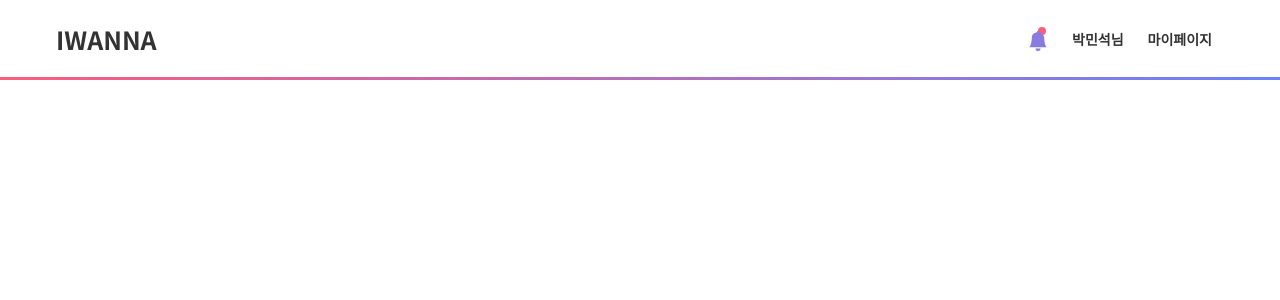
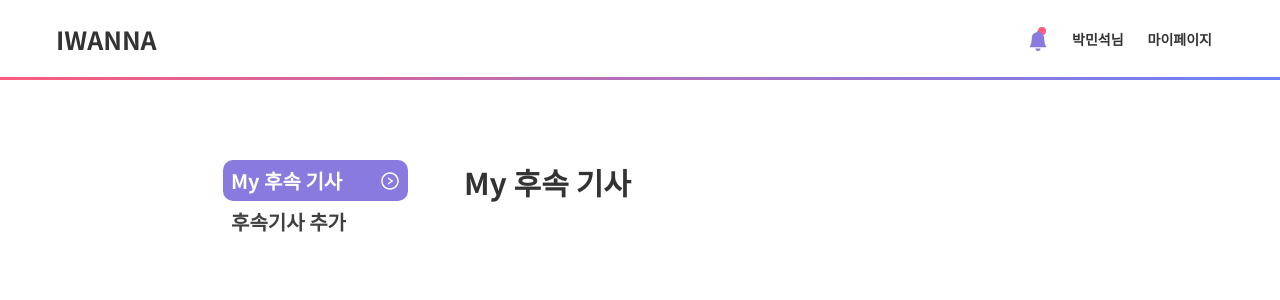
Before and after one commit to wnsgur1595/iwanna, a React (Create React App) app in the folder frontend/iwanna-client/: page /mypage/1 in a window 1280 px wide. Before the commit this address had no page. Shown: the top 300 px of the page. Built offline with nearby package versions, Linux system fonts and the light colour scheme.

Commit message:
:lipstick: MyPageContents, Subscribe Component, Style 추가

```diff
--- a/frontend/iwanna-client/src/App.tsx
+++ b/frontend/iwanna-client/src/App.tsx
@@ -5,6 +5,7 @@ import LandingPage from './components/views/LandingPage/LandingPage';
 import LoginPage from './components/views/LoginPage/LoginPage';
 import RegisterPage from './components/views/RegisterPage/RegisterPage';
 import ChoicePage from './components/views/RegisterPage/ChoicePage';
+import MyPage from './components/views/MyPage/MyPage';
 
 function App() {
   return (
@@ -16,6 +17,7 @@ function App() {
           <Route path="/login" element={<LoginPage />} />
           <Route path="/choice" element={<ChoicePage />} />
           <Route path="/register/:classfication" element={<RegisterPage />} />
+          <Route path="/mypage/:type" element={<MyPage />} />
         </Routes>
       </div>
     </Router>
--- a/frontend/iwanna-client/src/components/common/Category.tsx
+++ b/frontend/iwanna-client/src/components/common/Category.tsx
@@ -29,7 +29,7 @@ const Category: React.FC<CategoryProps> = ({
     idx: number
   ) => {
     setCategory(
-      category.map((category) =>
+      category.map((category, idx) =>
         name === category.name
           ? {...category, isClicked: true}
           : {...category, isClicked: false}
--- a/frontend/iwanna-client/src/components/common/common.scss
+++ b/frontend/iwanna-client/src/components/common/common.scss
@@ -45,7 +45,7 @@
       display: flex;
       align-items: center;
 
-      div {
+      .category_name {
         font-weight: bold;
         font-size: 30px;
         padding-right: 10px;
--- a/frontend/iwanna-client/src/components/views/Header/Sections/RightMenu.tsx
+++ b/frontend/iwanna-client/src/components/views/Header/Sections/RightMenu.tsx
@@ -56,7 +56,7 @@ const RightMenu: React.FC<RightMenuProps> = ({isLogin, isUser}) => {
           ) : (
             <li className="header_user">{name}기자님</li>
           )}
-          <li onClick={() => navigate('/')}>마이페이지</li>
+          <li onClick={() => navigate('/mypage/user')}>마이페이지</li>
         </ul>
         {isModal && (
           <AlarmModal
--- a/frontend/iwanna-client/src/components/views/LandingPage/LandingPage.tsx
+++ b/frontend/iwanna-client/src/components/views/LandingPage/LandingPage.tsx
@@ -4,7 +4,7 @@ import Banner from './Sections/Banner';
 import News from './Sections/News';
 
 const LandingPage: React.FC = () => {
-  const [userType, setUserType] = useState('reporter'); // 임시 props
+  const [userType, setUserType] = useState('user'); // 임시 props
   const [isLogin, setIsLogin] = useState(true);
 
   return (
--- a/frontend/iwanna-client/src/components/views/LandingPage/Sections/ArticleList.tsx
+++ b/frontend/iwanna-client/src/components/views/LandingPage/Sections/ArticleList.tsx
@@ -20,7 +20,7 @@ const ArticleList: React.FC<ArticleListProps> = ({
   return (
     <div className="article_list">
       <div className="category_title">
-        <div>{curCategory}</div>
+        <div className="category_name">{curCategory}</div>
         <AiOutlineInfoCircle
           className="article_list_guide"
           onMouseOver={() => setHide(true)}
--- /dev/null
+++ b/frontend/iwanna-client/src/components/views/MyPage/MyPage.scss
@@ -0,0 +1,82 @@
+@import '../../common/style.scss';
+@import '../../common/common.scss';
+
+.mypage {
+  @extend .news;
+
+  .mypage_contents {
+    @extend .article_list;
+
+    .subscribe {
+      @extend .articles;
+      align-items: center;
+
+      form {
+        width: 500px;
+        display: flex;
+        align-items: center;
+        justify-content: center;
+        position: relative;
+
+        input {
+          width: 100%;
+          background-color: white;
+          padding: 12px 26px;
+          border-radius: 50px;
+        }
+
+        .search_mypage_icon {
+          position: absolute;
+          font-size: 1.5rem;
+          cursor: pointer;
+          right: 1.75rem;
+          transition: 300ms ease;
+
+          &:active {
+            transform: scale(0.8);
+          }
+
+          path {
+            color: $choralColor;
+          }
+        }
+      } // subscribe > form
+
+      ul {
+        width: 100%;
+        margin-top: 2rem;
+
+        li {
+          display: flex;
+          flex-direction: row;
+          justify-content: space-between;
+          align-items: center;
+          background-color: white;
+          border-radius: 10px;
+          padding: 8px 1rem;
+          margin: 3px 0;
+
+          span {
+            cursor: pointer;
+          }
+
+          button {
+            visibility: hidden;
+            background-color: $redColor;
+            color: white;
+            font-weight: bold;
+            padding: 8px 14px;
+            border-radius: 10px;
+          }
+
+          &:hover {
+            button {
+              visibility: visible;
+              animation: fade-in 2s ease forwards;
+            }
+          }
+        }
+      }
+    }
+  }
+}
--- /dev/null
+++ b/frontend/iwanna-client/src/components/views/MyPage/MyPage.tsx
@@ -0,0 +1,37 @@
+import React, {useState} from 'react';
+import {useParams} from 'react-router';
+import './MyPage.scss';
+import Category from './../../common/Category';
+import MyPageContents from './Sections/MyPageContents';
+
+const MyPage = () => {
+  const {type} = useParams();
+  const [userCategory, setUserCategory] = useState([
+    {id: 'icm_u_0', name: '구독한 기사', isClicked: true},
+    {id: 'icm_u_1', name: '기록', isClicked: false},
+  ]);
+  const [reporterCategory, setReporterCategory] = useState([
+    {id: 'icm_r_0', name: 'My 후속 기사', isClicked: true},
+    {id: 'icm_r_1', name: '후속기사 추가', isClicked: false},
+  ]);
+  const [curCategoryIdx, setCurCategoryIdx] = useState(0);
+
+  return (
+    <div className="mypage">
+      <Category
+        category={type === 'user' ? userCategory : reporterCategory}
+        setCategory={type === 'user' ? setUserCategory : setReporterCategory}
+        setCurCategoryIdx={setCurCategoryIdx}
+      />
+      <MyPageContents
+        curCategory={
+          type === 'user'
+            ? userCategory[curCategoryIdx].name
+            : reporterCategory[curCategoryIdx].name
+        }
+      />
+    </div>
+  );
+};
+
+export default MyPage;
--- /dev/null
+++ b/frontend/iwanna-client/src/components/views/MyPage/Sections/MyPageContents.tsx
@@ -0,0 +1,19 @@
+import React from 'react';
+import Subscribe from '../Subscribe';
+
+interface MyPageContentsProps {
+  curCategory: string;
+}
+
+const MyPageContents: React.FC<MyPageContentsProps> = ({curCategory}) => {
+  return (
+    <div className="mypage_contents">
+      <div className="category_title">
+        <div className="category_name">{curCategory}</div>
+      </div>
+      {curCategory === '구독한 기사' && <Subscribe />}
+    </div>
+  );
+};
+
+export default MyPageContents;
--- /dev/null
+++ b/frontend/iwanna-client/src/components/views/MyPage/Subscribe.tsx
@@ -0,0 +1,21 @@
+import React from 'react';
+import {HiSearch} from 'react-icons/hi';
+
+const Subscribe = () => {
+  return (
+    <div className="subscribe">
+      <form>
+        <input />
+        <HiSearch className="search_mypage_icon" />
+      </form>
+      <ul>
+        <li>
+          <span>[인천] 인천여성경제인협회, 산불 이재민에 천백만 원 성금</span>
+          <button>구독 취소</button>
+        </li>
+      </ul>
+    </div>
+  );
+};
+
+export default Subscribe;
```
